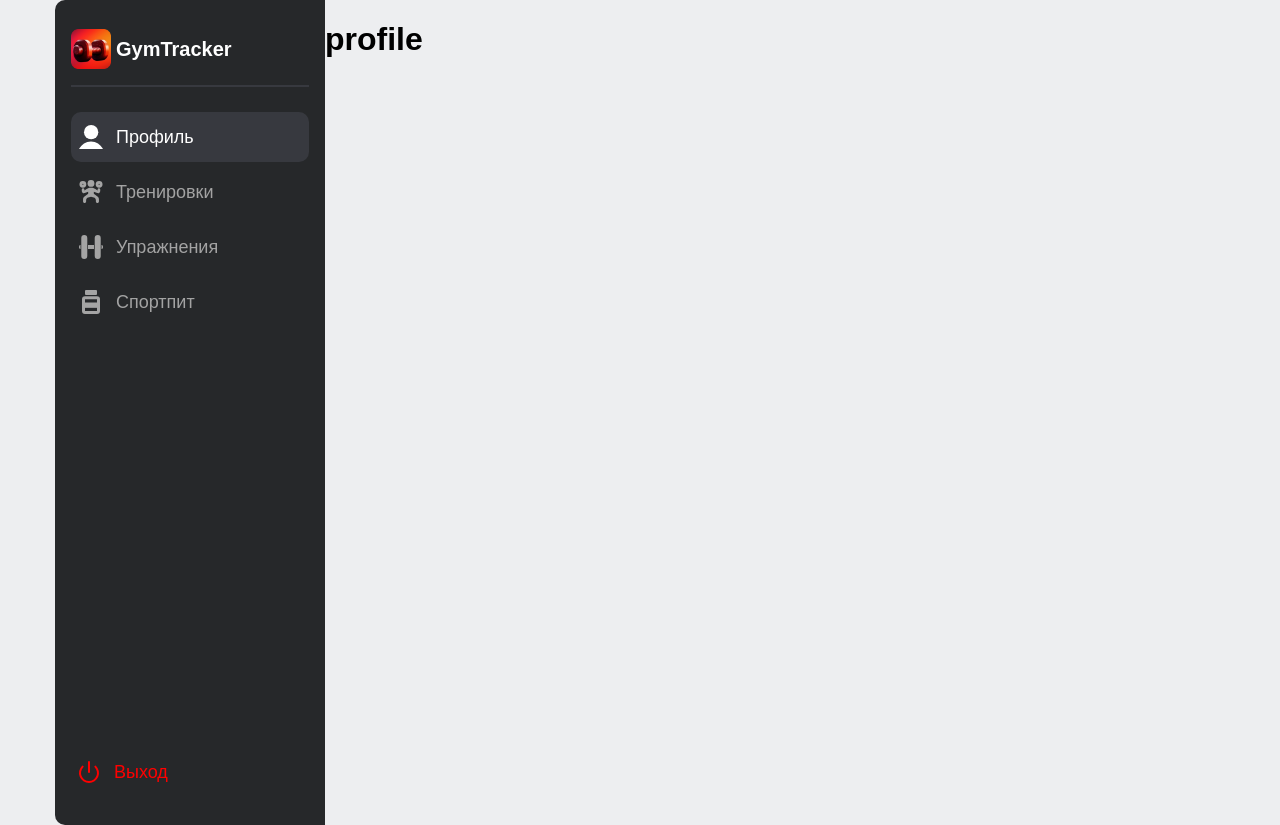
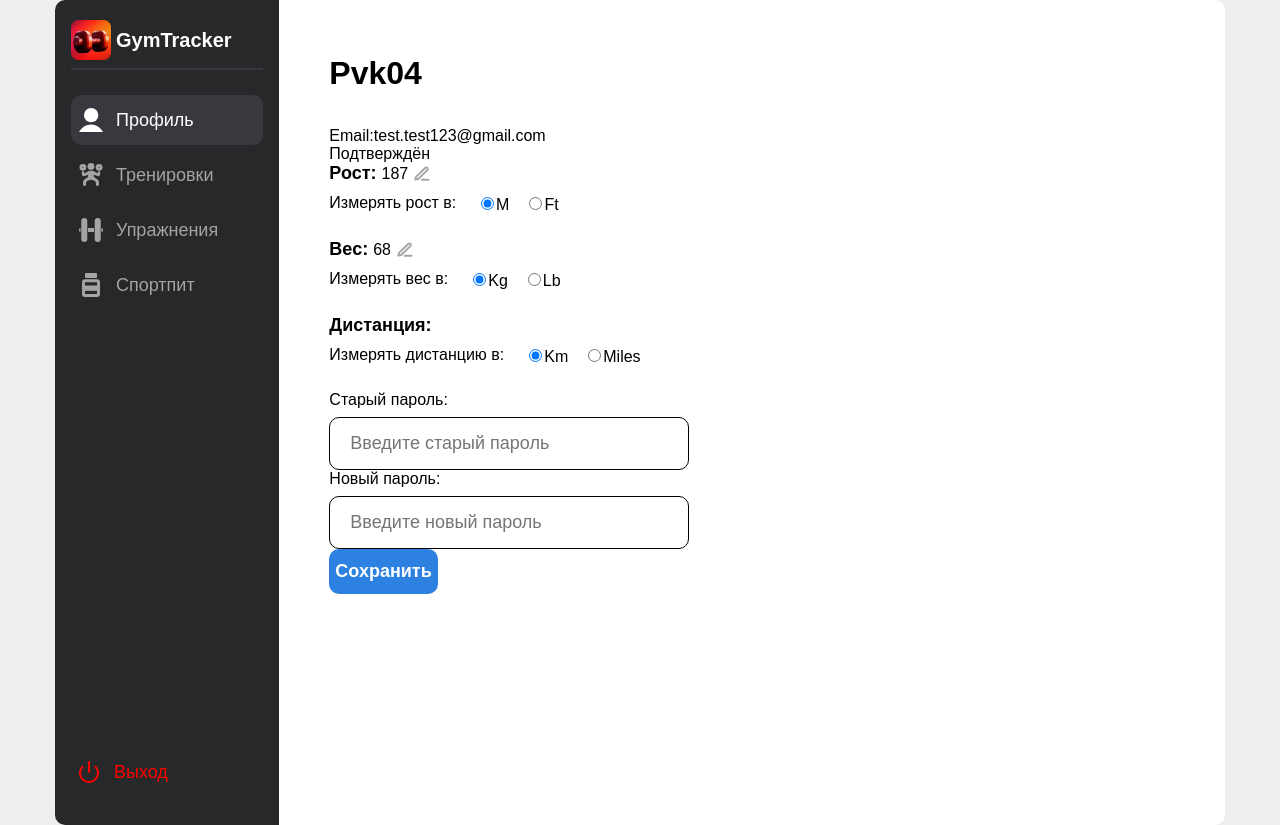
Before and after one commit to pvk04/GymTrackerFrontend, a React (Create React App) app: page /profile in a window 1280 px wide. Built offline with nearby package versions, Linux system fonts and the light colour scheme.

Commit message:
Начало разработки страницы профиля, улучшен роутинг и некоторые компоненты

```diff
--- a/src/App.js
+++ b/src/App.js
@@ -10,14 +10,14 @@ function App() {
 				exact
 				path="/*"
 				// element={
-				// 	!false ? <Navigate to="/login" replace /> : <HomePage />
+				// 	!false ? <Navigate to="/login" replace /> : <MainPage />
 				// }
 				element={<MainPage />}
 			/>
 			<Route
 				exact
 				path="/login"
-				element={false ? <Navigate to="/" replace /> : <LoginPage />}
+				element={false ? <Navigate to="/profile" replace /> : <LoginPage />}
 			/>
 			<Route exact path="/register" element={<RegisterPage />} />
 		</Routes>
--- /dev/null
+++ b/src/components/FunctionalPanel/FunctionalPanel.jsx
@@ -0,0 +1,30 @@
+import React, { useState } from "react";
+import { Routes, Route, useHref } from "react-router-dom";
+import Profile from "../Profile/Profile";
+
+import styles from "./FunctionalPanel.module.scss";
+
+function FunctionalPanel() {
+	const currentPage = useHref().slice(1);
+
+	const titles = {
+		profile: "Pvk04",
+		workouts: "Тренировки",
+		exercises: "Упражнения",
+		suplements: "Спортивные добавки",
+	};
+
+	return (
+		<div className={styles.wrap}>
+			<h1 className={styles.title}>{titles[currentPage]}</h1>
+			<Routes>
+				<Route path="/profile" element={<Profile />} />
+				<Route path="/workouts" element={<span>workouts</span>} />
+				<Route path="/exercises" element={<span>exercises</span>} />
+				<Route path="/suplements" element={<span>suplements</span>} />
+			</Routes>
+		</div>
+	);
+}
+
+export default FunctionalPanel;
--- /dev/null
+++ b/src/components/FunctionalPanel/FunctionalPanel.module.scss
@@ -0,0 +1,9 @@
+.wrap{
+    width: 100%;
+    background: white;
+    border-radius: 0 10px 10px 0;
+}
+
+.title{
+    margin: 55px 0 35px 50px;
+}
--- /dev/null
+++ b/src/components/MeasureType/MeasureType.jsx
@@ -0,0 +1,48 @@
+import React from "react";
+
+import styles from "./MeasureType.module.scss";
+
+import editIcon from "../../assets/images/measureEdit.svg";
+
+function MeasureType({ name = "", value, types = [], edit, state, setState }) {
+	const Name = name[0].toUpperCase() + name.slice(1);
+	const subName =
+		name.slice(name.length - 2) === "ия" ? name.slice(0, -2) + "ию" : name;
+
+	return (
+		<div className={styles.wrap}>
+			<div className={styles.measure}>
+				<span className={styles.measureName}>{Name}:</span>
+				<span>{value}</span>
+				{edit ? (
+					<img
+						className={styles.measureEdit}
+						src={editIcon}
+						alt="edit"
+					/>
+				) : null}
+			</div>
+			<div className={styles.measureType}>
+				<span>Измерять {subName} в:</span>
+				<div className={styles.measureTypes}>
+					{types.map(({ type, value }, index) => (
+						<div key={index}>
+							<input
+								type="radio"
+								id={type}
+								value={value}
+								checked={state === value}
+								onChange={(e) => {
+									setState(e.target.value);
+								}}
+							/>
+							<label htmlFor={type}>{type}</label>
+						</div>
+					))}
+				</div>
+			</div>
+		</div>
+	);
+}
+
+export default MeasureType;
--- /dev/null
+++ b/src/components/MeasureType/MeasureType.module.scss
@@ -0,0 +1,40 @@
+@import "../../scss/fonts.scss";
+
+.wrap{
+    display: block;
+    margin-bottom: 25px;
+}
+
+.measure{
+    display: flex;
+    margin-bottom: 10px;
+    align-items: center;
+    text-align: center;
+    &Name{
+        @include bold-font;
+        display: flex;
+        margin-right: 5px;
+    }
+    &Edit{
+        display: flex;
+        margin-left: 5px;
+        width: 18px;
+        height: 18px;
+    }
+}
+
+.measureType{
+    display: flex;
+
+    &s{
+        display: flex;
+        margin-left: 20px;
+        input{
+            margin-right: 2px;
+            border-radius: 0;
+        }
+        label{
+            margin-right: 15px;
+        }
+    }
+}
--- /dev/null
+++ b/src/components/Profile/Profile.jsx
@@ -0,0 +1,70 @@
+import React, { useState } from "react";
+import MeasureType from "../MeasureType/MeasureType";
+import LabelInput from "../LabelInput/LabelInput";
+import Button from "../Button/Button";
+
+import styles from "./Profile.module.scss";
+
+function Profile() {
+	const [heighMeasure, setHeighMeasure] = useState("0");
+	const [weightMeasure, setWeightMeasure] = useState("0");
+	const [distaneMeasure, setDistaneMeasure] = useState("0");
+
+	return (
+		<div className={styles.wrap}>
+			<div>
+				<div>
+					<span>Email:</span>
+					<span>test.test123@gmail.com</span>
+				</div>
+				<span>Подтверждён</span>
+			</div>
+			<MeasureType
+				name="рост"
+				value="187"
+				edit
+				types={[
+					{ type: "M", value: "0" },
+					{ type: "Ft", value: "1" },
+				]}
+				state={heighMeasure}
+				setState={setHeighMeasure}
+			/>
+			<MeasureType
+				name="вес"
+				value="68"
+				edit
+				types={[
+					{ type: "Kg", value: "0" },
+					{ type: "Lb", value: "1" },
+				]}
+				state={weightMeasure}
+				setState={setWeightMeasure}
+			/>
+			<MeasureType
+				name="дистанция"
+				types={[
+					{ type: "Km", value: "0" },
+					{ type: "Miles", value: "1" },
+				]}
+				state={distaneMeasure}
+				setState={setDistaneMeasure}
+			/>
+			<LabelInput
+				label="Старый пароль:"
+				inputType="password"
+				inputPlaceholder="Введите старый пароль"
+				gap="8"
+			/>
+			<LabelInput
+				label="Новый пароль:"
+				inputType="password"
+				inputPlaceholder="Введите новый пароль"
+				gap="8"
+			/>
+			<Button text="Сохранить" />
+		</div>
+	);
+}
+
+export default Profile;
--- /dev/null
+++ b/src/components/Profile/Profile.module.scss
@@ -0,0 +1,4 @@
+.wrap{
+    padding: 0 0 35px 50px;
+    max-width: 410px;
+}
--- a/src/index.css
+++ b/src/index.css
@@ -14,7 +14,7 @@ html, body{
     height: 100%
 }
 
-ul{
+ul, h1{
     margin: 0;
     padding: 0;
 }
--- a/src/pages/MainPage/MainPage.jsx
+++ b/src/pages/MainPage/MainPage.jsx
@@ -1,6 +1,6 @@
-import { Routes, Route } from "react-router-dom";
 import Container from "../../components/Container/Container";
 import AsideBar from "../../components/AsideBar/AsideBar";
+import FunctionalPanel from "../../components/FunctionalPanel/FunctionalPanel";
 
 import styles from "./MainPage.module.scss";
 
@@ -9,12 +9,7 @@ function MainPage() {
 		<main>
 			<Container>
 				<AsideBar />
-				<Routes>
-					<Route path="/profile" element={<h1>profile</h1>} />
-					<Route path="/workouts" element={<h1>workouts</h1>} />
-					<Route path="/exercises" element={<h1>exercises</h1>} />
-					<Route path="/suplements" element={<h1>suplements</h1>} />
-				</Routes>
+				<FunctionalPanel />
 			</Container>
 		</main>
 	);
```
Also changed, not shown: src/assets/images/measureEdit.svg (added).
